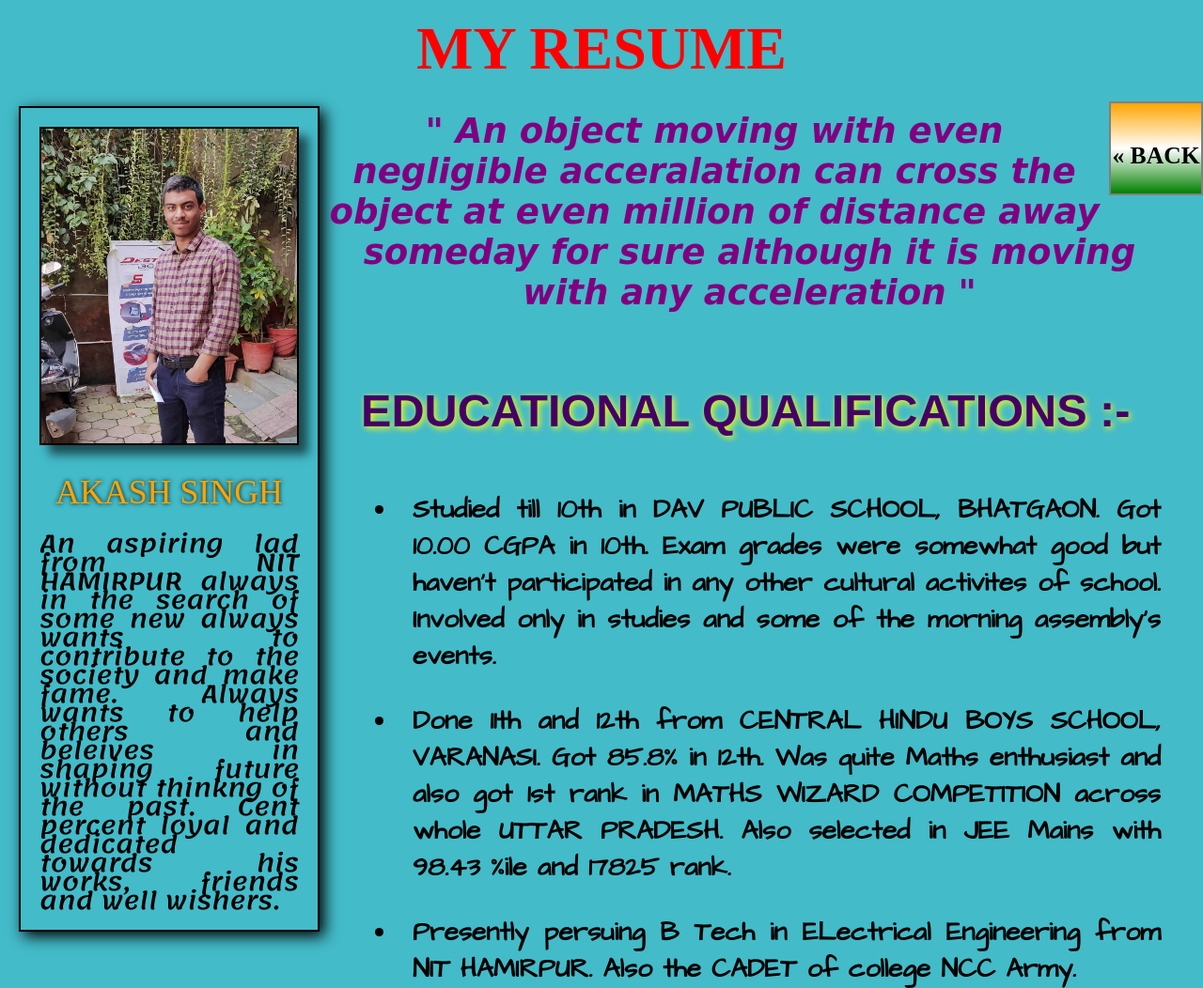
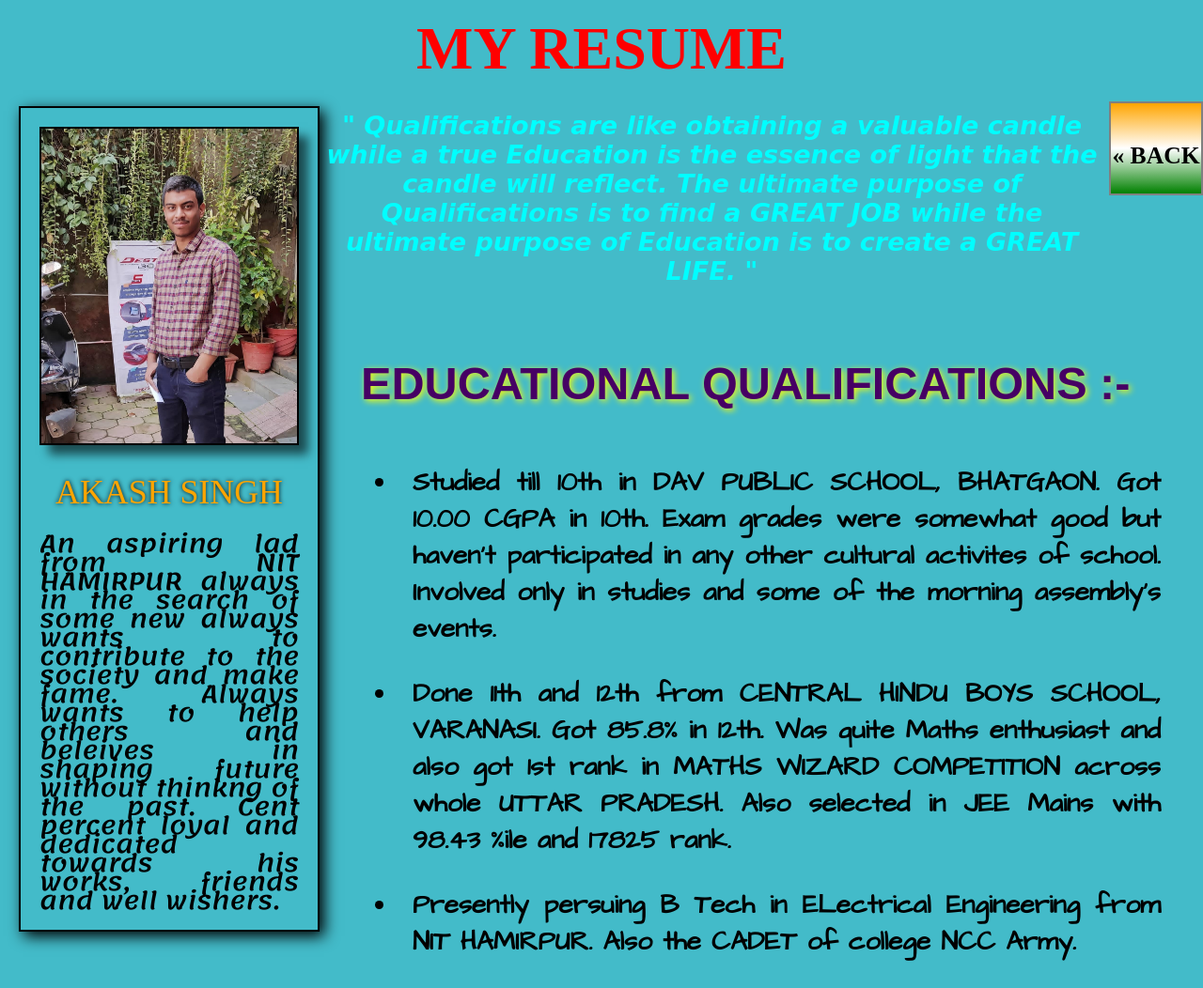
Before and after one commit to asnith/resume-qualifications, a plain HTML site: page index.html in a window 1280 px wide. Shown: the top 1052 px of the page at 94% size. Drawn offline with Linux system fonts and the light colour scheme; a web font is replaced by a local one.

Commit message:
Update index.html

```diff
--- a/index.html
+++ b/index.html
@@ -16,7 +16,13 @@
         @media (min-width: 768px)
         {
       .text2 {
-        color: purple;
+        color: aqua;
+        text-align: center;
+        margin-right: 100px;
+        font-size: 27PX;
+      }
+      .text4 {
+        color: aqua;
       }
      .as {
       margin-left: 30vw;
@@ -126,7 +132,7 @@
 </head>
 <body>
   <h1 class="resume">MY RESUME</h1>
-  <div class="move"><p class="text4" id="move1">&quot; An object moving with even negligible acceralation can cross the object at even million of distance away someday for sure although it is moving with any acceleration &quot;</p><br>
+  <div class="move"><p class="text4" id="move1" style="color: aqua">&quot; Qualifications are like obtaining a valuable candle while a true Education is the essence of light that the candle will reflect. The ultimate purpose of Qualifications is to find a <b>GREAT JOB</b> while the ultimate purpose of Education is to create a <b>GREAT LIFE</b>. &quot;</p><br>
 
 
     </div>
@@ -143,7 +149,7 @@
     </div>
     <div class="col-l-12">
       <div class="r1"><a href="file:///C:/Users/ACER/Desktop/Resume.html"><div class="w1"">&laquo; BACK</div></a></div>
-    <p class="text2" id="move1">&quot; An object moving with even negligible acceralation can cross the object at even million of distance away someday for sure although it is moving with any acceleration &quot;</p><br><br>
+    <p class="text2" id="move1">&quot; Qualifications are like obtaining a valuable candle while a true Education is the essence of light that the candle will reflect. The ultimate purpose of Qualifications is to find a <b>GREAT JOB</b> while the ultimate purpose of Education is to create a <b>GREAT LIFE</b>. &quot;</p><br><br>
 
     </div>
     <div class="as">
```
